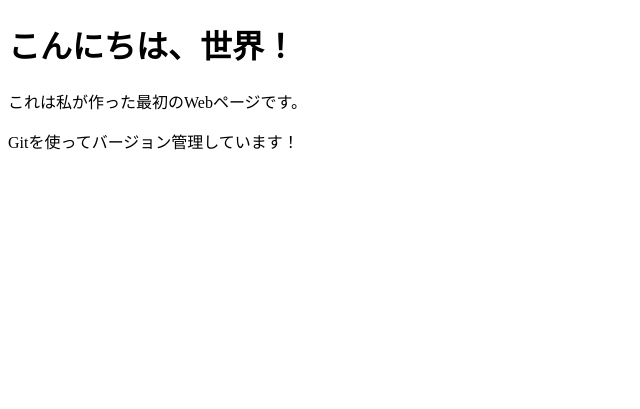
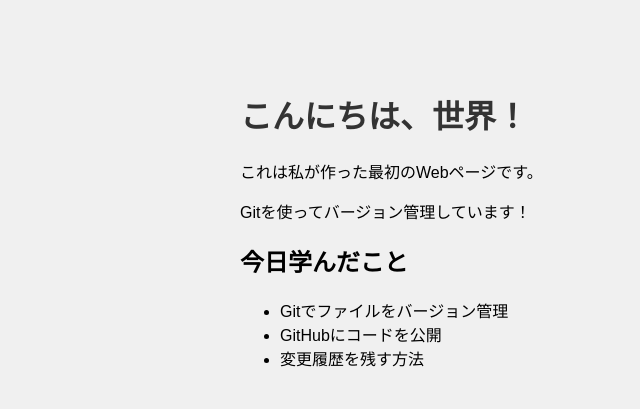
Before and after one commit to sato-325/my-first-project, a plain HTML site: page index.html in a window 1280 px wide. Shown: the whole page, without its empty margins (0-640 px from the left). Drawn offline with Linux system fonts and the light colour scheme.

Commit message:
スタイルとリストを追加

```diff
--- a/index.html
+++ b/index.html
@@ -4,10 +4,28 @@
     <meta charset="UTF-8">
     <meta name="viewport" content="width=device-width, initial-scale=1.0">
     <title>私の最初のWebページ</title>
+    <style>
+        body {
+            font-family: Arial, sans-serif;
+            max-width: 800px;
+            margin: 50px auto;
+            padding: 20px;
+            background-color: #f0f0f0;
+        }
+        h1 {
+            color: #333;
+        }
+    </style>
 </head>
 <body>
     <h1>こんにちは、世界！</h1>
     <p>これは私が作った最初のWebページです。</p>
-    <p>Gitを使ってバージョン管理しています！</p> <!-- この行を追加 -->
+    <p>Gitを使ってバージョン管理しています！</p>
+    <h2>今日学んだこと</h2>
+    <ul>
+        <li>Gitでファイルをバージョン管理</li>
+        <li>GitHubにコードを公開</li>
+        <li>変更履歴を残す方法</li>
+    </ul>
 </body>
 </html>
```
